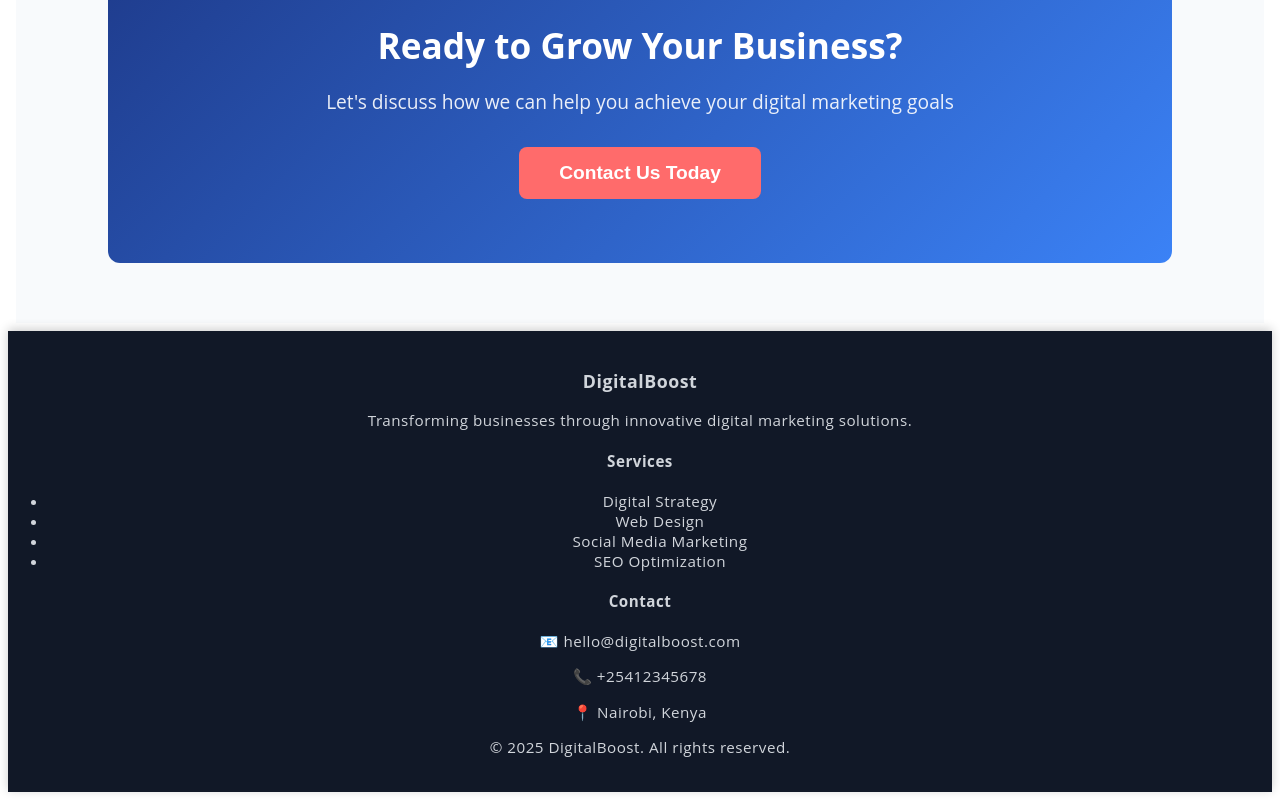
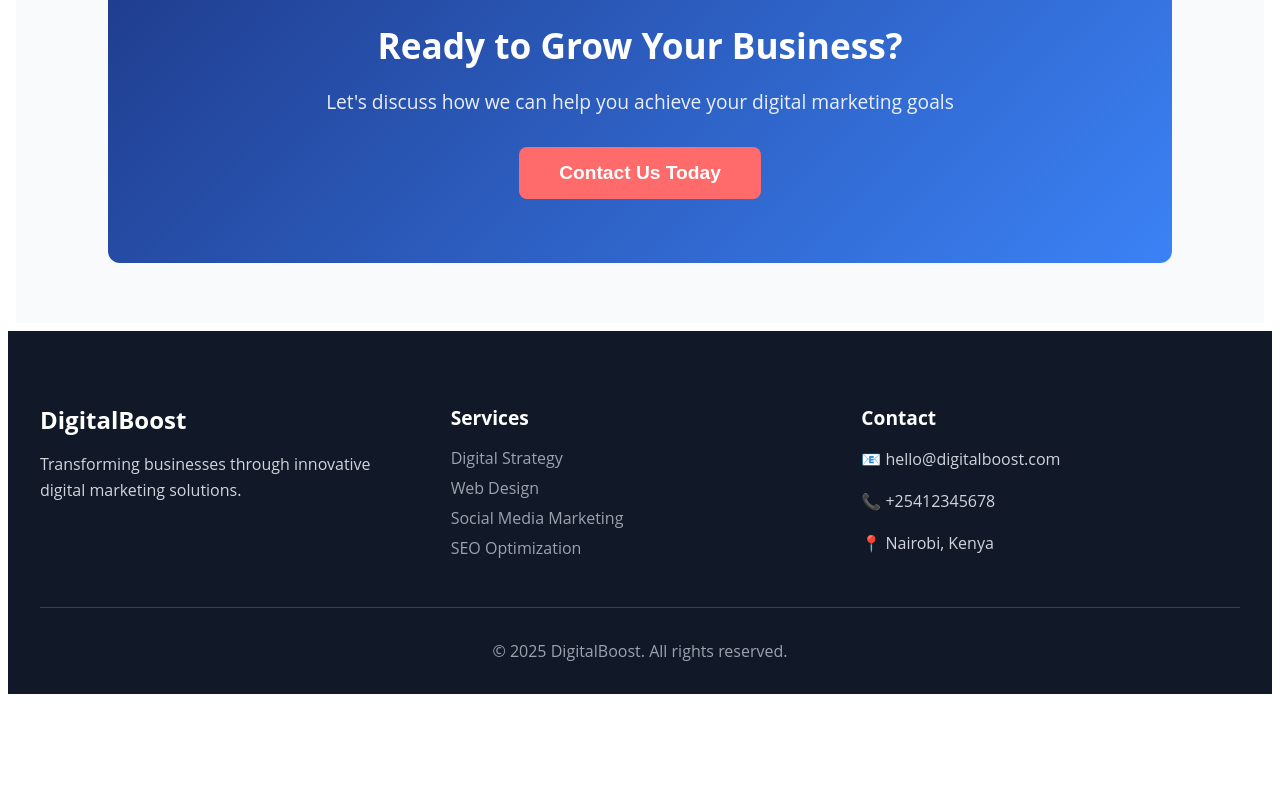
Before and after one commit to MauriceOmbewa/softkit-angular, an Angular app: page / in a window 1280 px wide. Shown: the part 1988-2788 px from the top of the page. After the commit the page ends 2690 px from the top, so only its background shows below. Built offline with nearby package versions, Linux system fonts and the light colour scheme.

Commit message:
Update footer CSS for professional agency styling

```diff
--- a/src/app/app.footer.css
+++ b/src/app/app.footer.css
@@ -1,11 +1,49 @@
 .footer{
+    background-color: #111827;
     color: #D1D5DB;
-    background-color: #111827;
+    padding: 3rem 2rem 1rem;
+    font-family: "Open Sans", sans-serif;
+}
+
+.footer-content {
+    display: grid;
+    grid-template-columns: repeat(auto-fit, minmax(250px, 1fr));
+    gap: 2rem;
+    max-width: 1200px;
+    margin: 0 auto;
+}
+
+.footer-section h3 {
+    color: #FFFFFF;
+    font-size: 1.5rem;
+    margin-bottom: 1rem;
+}
+
+.footer-section h4 {
+    color: #FFFFFF;
+    font-size: 1.2rem;
+    margin-bottom: 1rem;
+}
+
+.footer-section p {
+    margin-bottom: 0.5rem;
+    line-height: 1.6;
+}
+
+.footer-section ul {
+    list-style: none;
+    padding: 0;
+}
+
+.footer-section ul li {
+    margin-bottom: 0.5rem;
+    color: #9CA3AF;
+}
+
+.footer-bottom {
+    border-top: 1px solid #374151;
+    margin-top: 2rem;
+    padding-top: 1rem;
     text-align: center;
-    /* height: 50px; */
-    padding: 20px 0;
-    font-family: "Open Sans", sans-serif;
-    font-size: 0.95rem;
-    letter-spacing: 0.5px;
-    box-shadow: 0 -2px 10px rgba(0, 0, 0, 0.2);
+    color: #9CA3AF;
 }
```
